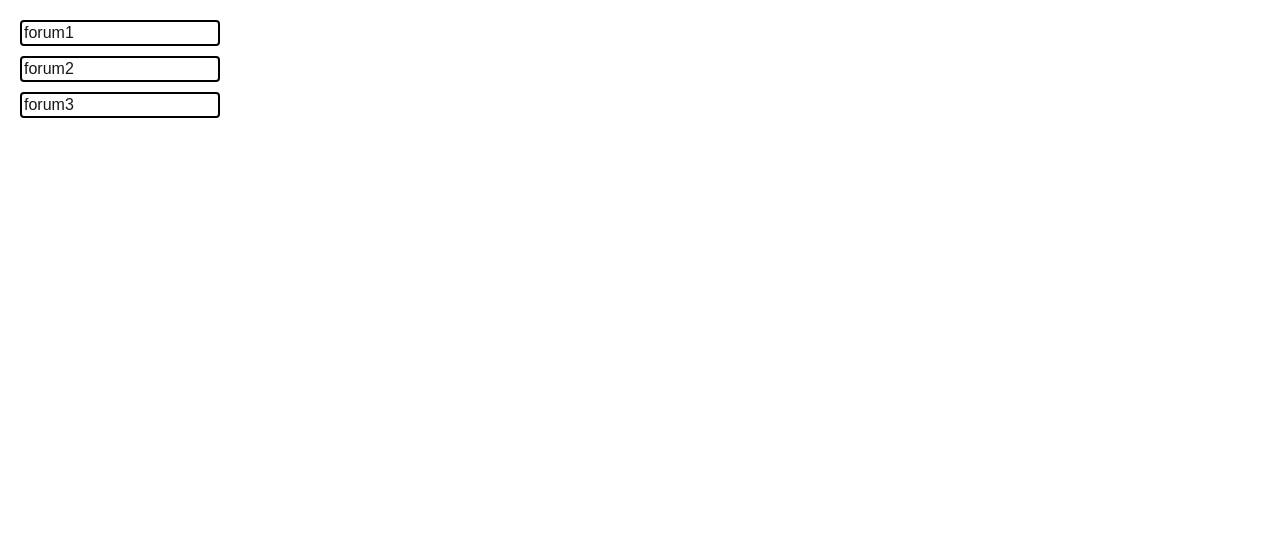
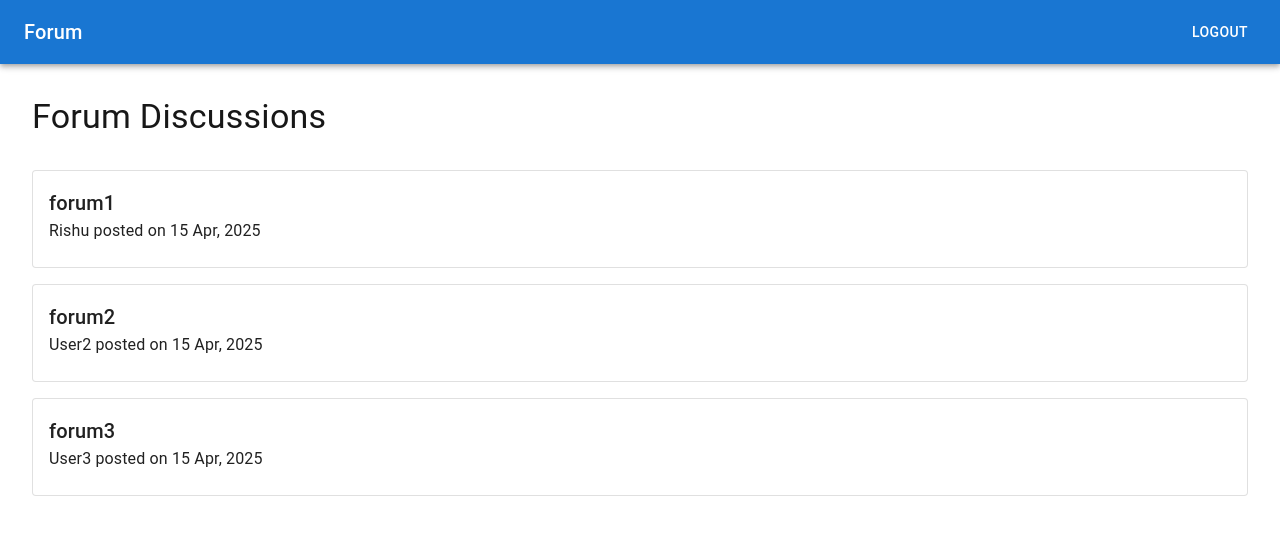
Before and after one commit to degradingsky/comm-forum, a Next.js app in the folder frontend/: page / in a window 1280 px wide. Shown: the top 534 px of the page. Built offline with nearby package versions, Linux system fonts and the light colour scheme.

Commit message:
home and login page ui

```diff
--- a/frontend/app/page.tsx
+++ b/frontend/app/page.tsx
@@ -1,20 +1,63 @@
+'use client';
 
+import { useRouter } from 'next/navigation';
+import { AppBar, Toolbar, Typography, Button, Box, Card, CardContent } from '@mui/material';
 
 export default function Home() {
+  const router = useRouter();
+
   const forumList = [
-    {title: 'forum1', desc: 'this is forum1'},
-    {title: 'forum2', desc: 'this is forum2'},
-    {title: 'forum3', desc: 'this is forum3'}
-  ]
+    { id: '1', title: 'forum1', desc: 'this is forum1', name: 'Rishu', createdAt: '15 Apr, 2025' },
+    { id: '2', title: 'forum2', desc: 'this is forum2', name: 'User2', createdAt: '15 Apr, 2025' },
+    { id: '3', title: 'forum3', desc: 'this is forum3', name: 'User3', createdAt: '15 Apr, 2025' },
+  ];
+
+  const handleCardClick = (id: string) => {
+    router.push(`/discussion/${id}`);
+  };
+
+  const handleLogout = () => {
+    console.log('Logged out');
+  };
+
   return (
-    <div style={{marginTop: '20px', marginLeft: '20px'}}>
-      {forumList.map((item) => {
-        return (
-          <div key={item?.title} style={{border: '2px solid black', borderRadius: '4px', padding: '2px', marginTop: '10px', width: 200}}>
-            {item?.title}
-          </div>
-        )
-      })}
-    </div>
+    <>
+      <AppBar position="static">
+        <Toolbar sx={{ display: 'flex', justifyContent: 'space-between' }}>
+          <Typography variant="h6" component="div">
+            Forum
+          </Typography>
+          <Button color="inherit" onClick={handleLogout}>
+            Logout
+          </Button>
+        </Toolbar>
+      </AppBar>
+
+      <Box sx={{ padding: 4 }}>
+        <Typography variant="h4">
+          Forum Discussions
+        </Typography>
+
+        <Box sx={{ display: 'flex', flexDirection: 'column', gap: 2, marginTop: 4 }}>
+          {forumList.map((item) => (
+            <Card
+              key={item.id}
+              variant="outlined"
+              sx={{
+                cursor: 'pointer',
+                transition: '0.2s',
+                '&:hover': { boxShadow: 4 },
+              }}
+              onClick={() => handleCardClick(item.id)}
+            >
+              <CardContent>
+                <Typography variant="h6">{item.title}</Typography>
+                <Typography>{`${item?.name} posted on ${item.createdAt}`}</Typography>
+              </CardContent>
+            </Card>
+          ))}
+        </Box>
+      </Box>
+    </>
   );
 }
```
Also changed, not shown: frontend/app/login/page.tsx (added, +66 -0 lines), frontend/package.json (+9 -4 lines), 1 other file (tests, documents, lock files or other folders).
